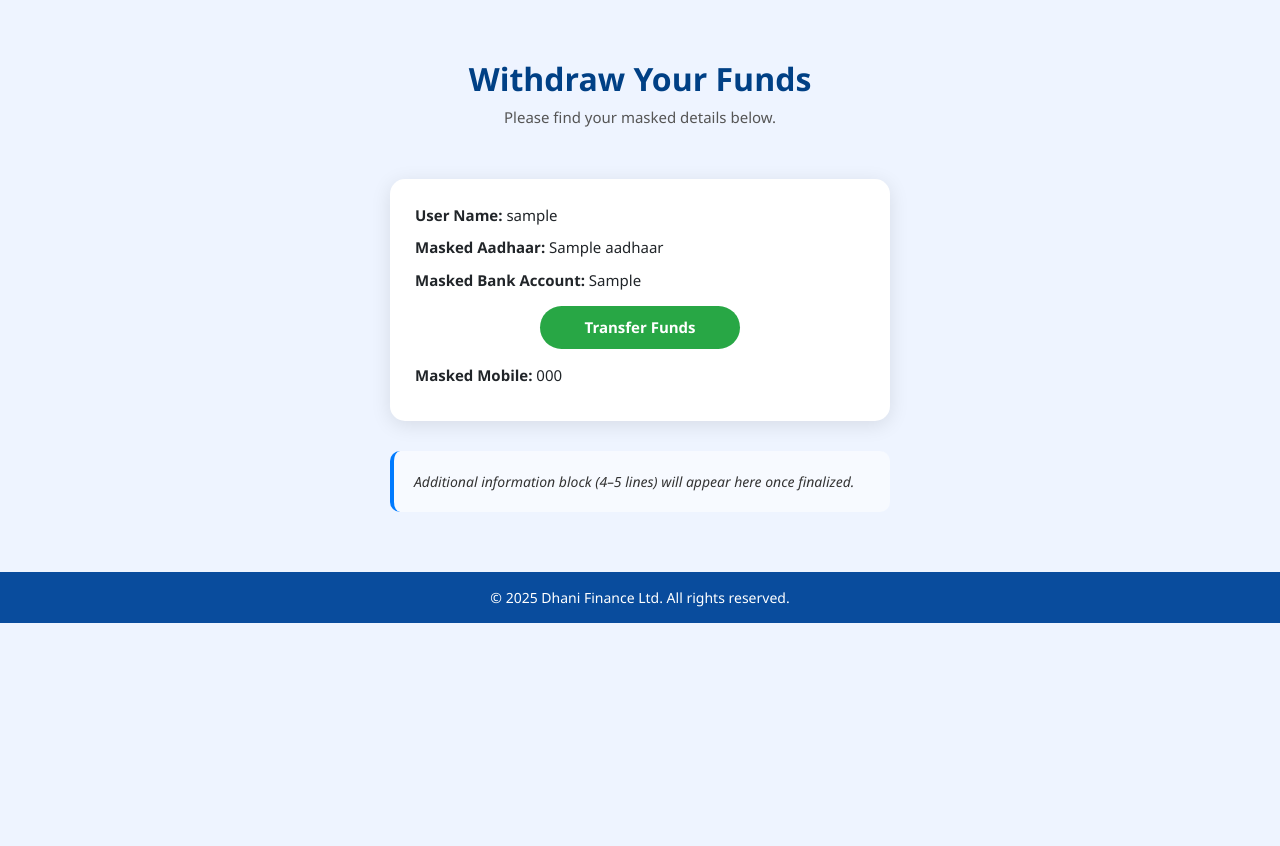
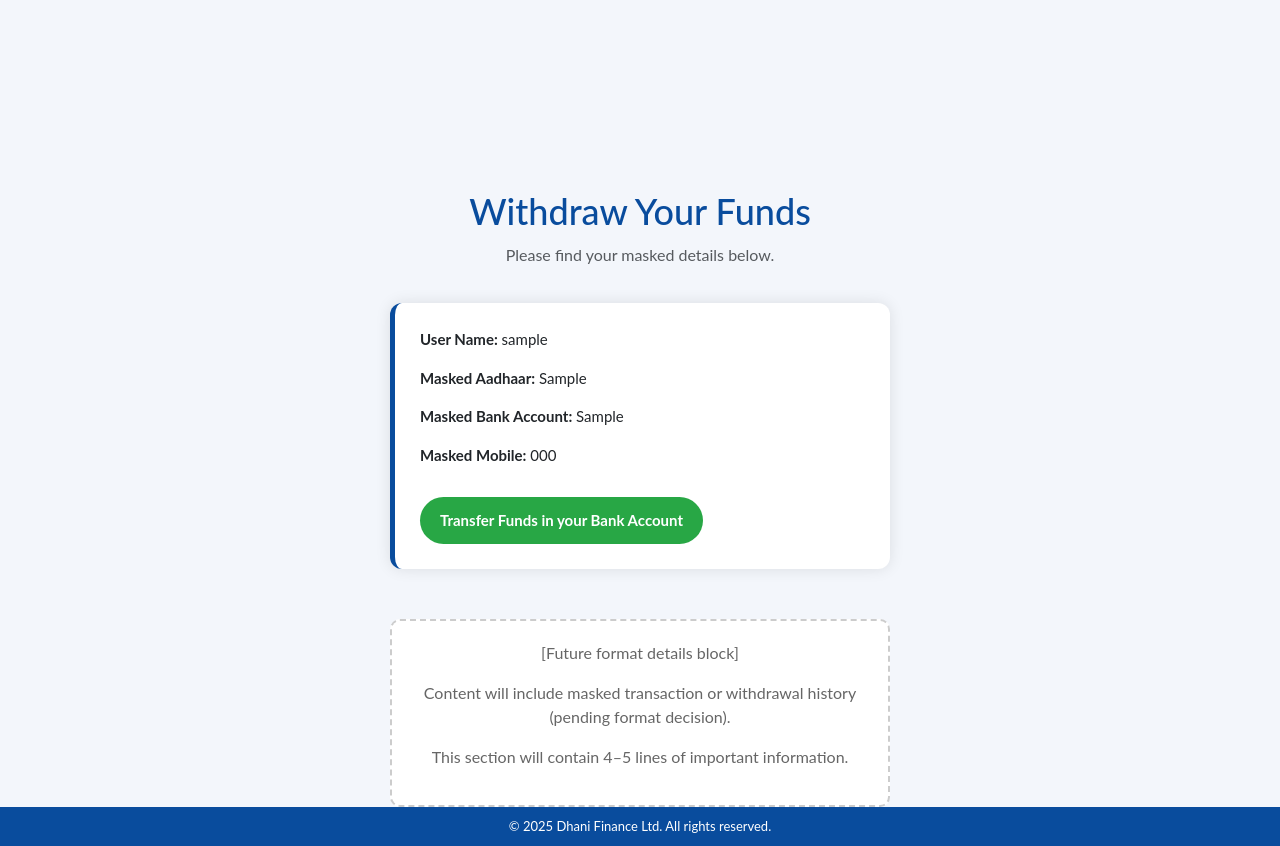
Before and after one commit to AnasRust/Dhani_Finance, a Flask app: template templates/withdraw.html in a window 1280 px wide. Before the commit the page ends 623 px from the top, so only its background shows below. Run offline with Flask 2, Linux system fonts and the light colour scheme; the template is opened without the code that fills it: most values are stand-ins (such as "Sample title", 1, 10 or a date in 2020); parts of the project's set-up code (start-up, migrations or seed data) failed here and were passed over; some libraries are stand-ins or nearby versions.

Commit message:
Updated withdraw.html for transfer funds

```diff
--- a/templates/withdraw.html
+++ b/templates/withdraw.html
@@ -2,119 +2,131 @@
 <html lang="en">
 <head>
   <meta charset="UTF-8">
-  <title>Withdraw Your Funds - Dhani Finance</title>
+  <title>Withdraw Funds - Dhani Finance</title>
   <meta name="viewport" content="width=device-width, initial-scale=1">
 
   <link href="https://cdn.jsdelivr.net/npm/bootstrap@5.3.0/dist/css/bootstrap.min.css" rel="stylesheet">
+  <script src="https://cdnjs.cloudflare.com/ajax/libs/lottie-web/5.7.4/lottie.min.js"></script>
 
   <style>
     body {
-      background: #eef4ff;
-      font-family: 'Segoe UI', sans-serif;
-      margin: 0;
-      padding: 0;
+      background-color: #f3f6fb;
+      font-family: 'Lato', sans-serif;
+      min-height: 100vh;
+      display: flex;
+      flex-direction: column;
     }
 
-    .title-section {
-      text-align: center;
-      padding: 60px 20px 30px;
+    .withdraw-container {
+      flex: 1;
+      display: flex;
+      flex-direction: column;
+      align-items: center;
+      padding-top: 40px;
     }
 
-    .title-section h2 {
-      color: #004085;
-      font-weight: 700;
-      font-size: 32px;
-    }
-
-    .title-section p {
-      color: #555;
-      font-size: 15px;
+    .withdraw-section {
+      text-align: center;
       margin-bottom: 20px;
     }
 
-    .card-box {
-      background: #ffffff;
-      max-width: 500px;
-      margin: 0 auto;
-      padding: 25px;
-      border-radius: 15px;
-      box-shadow: 0 4px 20px rgba(0, 0, 0, 0.1);
+    .withdraw-section h1 {
+      color: #094c9d;
+      font-size: 36px;
+      margin-bottom: 10px;
     }
 
-    .card-box p {
-      margin-bottom: 10px;
+    .masked-box {
+      background: white;
+      padding: 25px;
+      border-radius: 12px;
+      box-shadow: 0 0 15px rgba(0,0,0,0.1);
+      max-width: 500px;
+      width: 90%;
       font-size: 15px;
+      border-left: 5px solid #094c9d;
+      margin-bottom: 20px;
     }
 
-    .btn-transfer {
-      display: block;
-      width: 200px;
-      margin: 15px auto;
+    .green-btn {
       background-color: #28a745;
       color: white;
-      font-size: 15px;
-      font-weight: 600;
-      padding: 10px 20px;
-      border-radius: 25px;
       border: none;
-      text-align: center;
+      padding: 12px 20px;
+      border-radius: 50px;
+      font-weight: bold;
+      transition: background 0.3s ease;
+      margin-top: 15px;
       text-decoration: none;
+      display: inline-block;
     }
 
-    .btn-transfer:hover {
+    .green-btn:hover {
       background-color: #218838;
     }
 
-    .placeholder-box {
+    .info-block {
+      background-color: #ffffff;
+      border: 2px dashed #ccc;
+      border-radius: 10px;
+      padding: 20px;
+      margin-top: 30px;
+      text-align: center;
+      color: #666;
       max-width: 500px;
-      margin: 30px auto;
-      padding: 20px;
-      background: #f7faff;
-      border-left: 4px solid #007bff;
-      border-radius: 10px;
-      font-size: 14px;
-      color: #333;
+      width: 90%;
     }
 
     .footer {
       background-color: #094c9d;
       color: white;
-      padding: 15px 0;
-      margin-top: 60px;
+      padding: 10px 0;
       text-align: center;
-      font-size: 14px;
+      font-size: 13px;
     }
   </style>
 </head>
+
 <body>
 
-  <!-- Title Section -->
-  <div class="title-section">
-    <h2>Withdraw Your Funds</h2>
-    <p>Please find your masked details below.</p>
+  <div class="withdraw-container">
+    <div class="withdraw-section">
+      <div id="withdrawLottie" style="height: 150px;"></div>
+      <h1>Withdraw Your Funds</h1>
+      <p class="text-muted">Please find your masked details below.</p>
+    </div>
+
+    <div class="masked-box">
+      <p><strong>User Name:</strong> {{ user_name or 'John D.' }}</p>
+      <p><strong>Masked Aadhaar:</strong> {{ masked_aadhaar or 'XXXX-XXXX-1234' }}</p>
+      <p><strong>Masked Bank Account:</strong> {{ masked_account or 'XXXXXX4532' }}</p>
+      <p><strong>Masked Mobile:</strong> {{ masked_mobile or '*****6789' }}</p>
+
+      <!-- ✅ Green Transfer Button -->
+      <a href="/transfer" class="green-btn">Transfer Funds in your Bank Account</a>
+    </div>
+
+    <!-- ✅ Placeholder Block -->
+    <div class="info-block">
+      <p>[Future format details block]</p>
+      <p>Content will include masked transaction or withdrawal history (pending format decision).</p>
+      <p>This section will contain 4–5 lines of important information.</p>
+    </div>
   </div>
 
-  <!-- Masked Info Section -->
-  <div class="card-box">
-    <p><strong>User Name:</strong> {{ user_data.user_name }}</p>
-    <p><strong>Masked Aadhaar:</strong> {{ user_data.aadhaar }}</p>
-    <p><strong>Masked Bank Account:</strong> {{ user_data.bank_account }}</p>
-
-    <!-- Transfer Funds Button -->
-    <a href="/transfer" class="btn-transfer">Transfer Funds</a>
-
-    <p><strong>Masked Mobile:</strong> {{ user_data.mobile }}</p>
-  </div>
-
-  <!-- Placeholder Block -->
-  <div class="placeholder-box">
-    <em>Additional information block (4–5 lines) will appear here once finalized.</em>
-  </div>
-
-  <!-- Footer -->
   <div class="footer">
     &copy; 2025 Dhani Finance Ltd. All rights reserved.
   </div>
 
+  <script>
+    lottie.loadAnimation({
+      container: document.getElementById('withdrawLottie'),
+      renderer: 'svg',
+      loop: true,
+      autoplay: true,
+      path: 'https://lottie.host/b229e0fa-1fc2-4fd7-8c9a-b2bb7aee52ab/tgW5EdrgVn.json'
+    });
+  </script>
+
 </body>
 </html>
```
